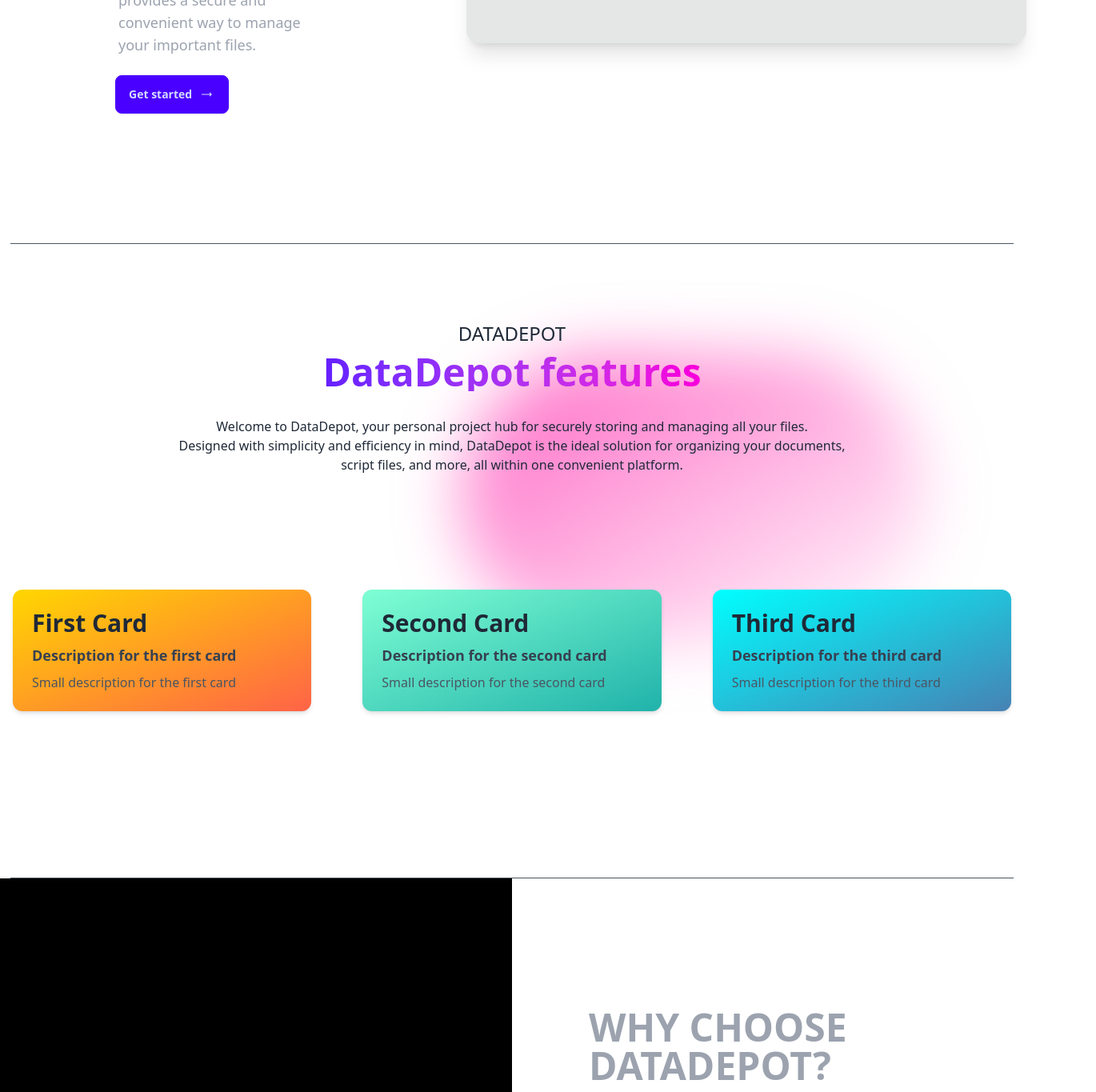
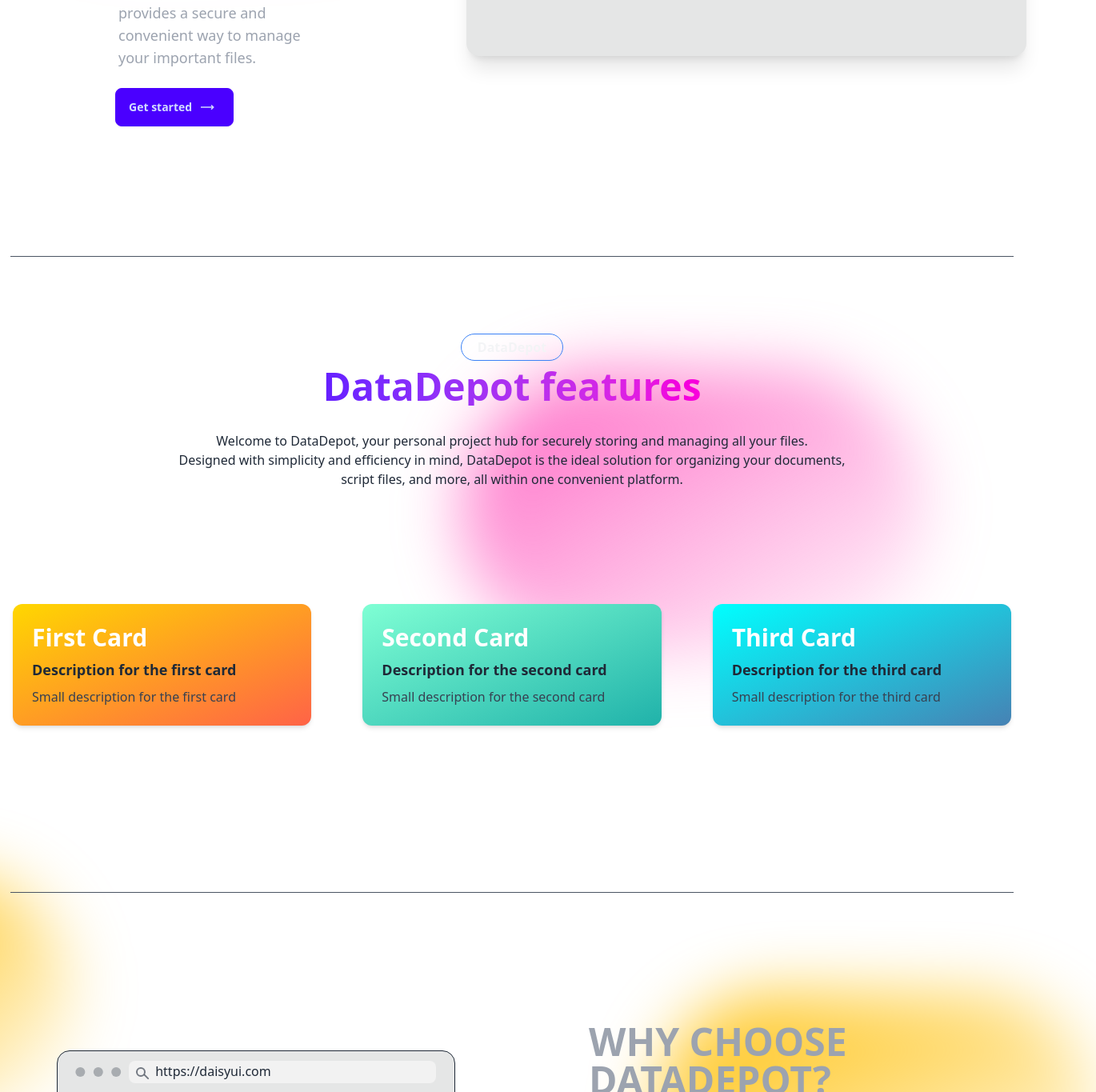
Before and after one commit to OndrejLosensky/DataDepot, a Next.js app: page / in a window 1280 px wide. Shown: the part 580-1945 px from the top of the page at 80% size, 1370 px wide, since content can reach past the window. Built offline with nearby package versions, Linux system fonts and the light colour scheme.

Commit message:
backgroun / scrollnavbar link styling

```diff
--- a/components/Navbar.jsx
+++ b/components/Navbar.jsx
@@ -28,16 +28,16 @@ const Navbar = () => {
   }, []);
 
   return (
-    <div className={`navbar ${isScrolled ? 'bg-base-300 duration-200': 'bg-transparent duration-200 mt-4 ' } opacity-95 sticky top-0`}>
+    <div className={`navbar ${isScrolled ? 'bg-base-300 duration-200': 'bg-transparent duration-200 mt-8 ' } opacity-95 sticky top-0`}>
       <div className="navbar-start ml-8 hover:cursor-pointer" onClick={scrollToTop}>
         <LogoLight/>
         <h2 className='text-2xl pt-2 text-gray-200'> DataDepot </h2>
       </div>
       <div className="navbar-center hidden lg:flex">
         <ul className="menu menu-horizontal px-1">
-          <li className='hover:text-gray-100 duration-200'><Link href="/docs">Docs</Link></li>
-          <li className='hover:text-gray-100 duration-200'><Link href="/docs">Get started</Link></li>
-          <li className='hover:text-gray-100 duration-200'><Link href="/contact">Contact</Link></li>
+          <li className='hover:text-gray-100 duration-200 underline-effect hover:no-underline'><Link href="/docs">Docs</Link></li>
+          <li className='hover:text-gray-100 duration-200 underline-effect hover:no-underline'><Link href="/docs">Get started</Link></li>
+          <li className='hover:text-gray-100 duration-200 underline-effect hover:no-underline'><Link href="/contact">Contact</Link></li>
         </ul>
       </div>
       <div className="navbar-end">
--- a/components/home/Hero.jsx
+++ b/components/home/Hero.jsx
@@ -16,15 +16,26 @@ const Hero = () => {
               DataDepot is the ultimate platform for effortlessly storing and organizing your files.
               Whether it's documents, presentations, or spreadsheets. DataDepot provides a secure and convenient way to manage your important files.
             </p>
-            <button className="pl-1 btn btn-primary hover:-translate-y-1 duration-300">
+            <button className="pl-1 btn btn-primary relative group">
+              <span className="flex items-center">
                 Get started
-              <svg fill="none" viewBox="0 0 24 24" height="1em" width="1.5em">
+                <svg
+                  className="ml-1 transition-transform transform-gpu -translate-y-0 group-hover:translate-x-2 duration-200"
+                  fill="none"
+                  viewBox="0 0 24 24"
+                  height="1.3em"
+                  width="2.2em"
+                >
                   <path
                     fill="currentColor"
                     d="M23.068 11.993l-4.25-4.236-1.412 1.417 1.835 1.83L.932 11v2l18.305.002-1.821 1.828 1.416 1.412 4.236-4.25z"
                   />
                 </svg>
+              </span>
             </button>
+
+
+
           </div>
 
           <div class="flex place-items-center relative mr-32 mt-64 before:absolute before:h-[400px] before:w-full sm:before:w-[380px] before:translate-x-[450px] before:translate-y-[-350px] before:rounded-full before:bg-gradient-to-br before:from-warning before:to-transparent before:blur-2xl before:content-[''] after:absolute after:-z-20 after:h-[180px] after:w-full sm:after:w-[240px] after:translate-x-1/3 after:bg-gradient-conic after:from-secondary after:via-success after:blur-3xl after:content-[''] before:dark:bg-gradient-to-br before:dark:from-transparent before:dark:to-primary before:dark:opacity-20 after:dark:from-green-600 after:dark:via-green-400 after:dark:opacity-100 before:lg:h-[300px] z-[-1]"></div>
--- a/components/home/WhyChoose.jsx
+++ b/components/home/WhyChoose.jsx
@@ -3,9 +3,18 @@ import React from 'react'
 const WhyChoose = () => {
   return (
     <div className='max-w-screen h-[600px] flex flex-row'>
-      <div className='w-1/2 bg-black'>
+      <div className='w-1/2 flex justify-center items-center'>
+        <div className="mockup-browser border bg-base-300">
+          <div className="mockup-browser-toolbar">
+            <div className="input">https://daisyui.com</div>
+          </div>
+          <div className="w-full flex justify-center px-4 py-16 bg-base-200">Hello!</div>
+        </div>
+      </div>
 
-      </div>
+      <div class="flex place-items-center relative mt-64 before:absolute before:h-[400px] before:w-full sm:before:w-[300px] before:-translate-x-[850px] before:translate-y-[-300px] before:rounded-full before:bg-gradient-to-br before:from-warning before:to-transparent before:blur-2xl before:content-[''] after:absolute after:-z-20 after:h-[180px] after:w-full sm:after:w-[240px] after:translate-x-1/3 after:bg-gradient-conic after:from-secondary after:via-success after:blur-3xl after:content-[''] before:dark:bg-gradient-to-br before:dark:from-transparent before:dark:to-primary before:dark:opacity-20 after:dark:from-green-600 after:dark:via-green-400 after:dark:opacity-100 before:lg:h-[300px] z-[-1]"></div>
+      <div class="flex place-items-center relative mt-64 before:absolute before:h-[800px] before:w-full sm:before:w-[550px] before:translate-x-[180px] before:translate-y-[-150px] before:rounded-full before:bg-gradient-to-br before:from-warning before:to-transparent before:blur-2xl before:content-[''] after:absolute after:-z-20 after:h-[180px] after:w-full sm:after:w-[240px] after:translate-x-1/3 after:bg-gradient-conic after:from-secondary after:via-success after:blur-3xl after:content-[''] before:dark:bg-gradient-to-br before:dark:from-transparent before:dark:to-primary before:dark:opacity-10 after:dark:from-green-600 after:dark:via-green-400 after:dark:opacity-100 before:lg:h-[300px] z-[-1]"></div>
+
       <div className='w-1/2 flex flex-col justify-center'>
           <h2 className='text-5xl text-gray-400 uppercase ml-24 font-bold text-left pb-4'>
             Why choose DataDepot?
--- a/components/layout/FeaturesCard.jsx
+++ b/components/layout/FeaturesCard.jsx
@@ -6,10 +6,10 @@ const FeaturesCard = ({ heading, description, smallDescription, gradientFrom, gr
   };
 
   return (
-    <div className="w-[400px] flex flex-col h-auto bg-white rounded-xl shadow-md p-6 m-4" style={cardStyle}>
+    <div className="w-[400px] flex flex-col h-auto bg-white text-white rounded-xl shadow-md p-6 m-4" style={cardStyle}>
       <h2 className="text-3xl font-bold mb-2">{heading}</h2>
-      <h4 className="text-lg font-semibold text-gray-700 mb-2">{description}</h4>
-      <p className="text-base text-gray-600">{smallDescription}</p>
+      <h4 className="text-lg font-semibold text-gray-800 mb-2">{description}</h4>
+      <p className="text-base text-gray-700">{smallDescription}</p>
     </div>
   );
 };
--- a/components/layout/SectionTitle.jsx
+++ b/components/layout/SectionTitle.jsx
@@ -2,8 +2,8 @@ import React from 'react';
 
 const SectionTitle = ({ name }) => {
   return (
-    <div className="text-2xl text-center pb-2 uppercase w-48 mx-auto">
-      <p className="">
+    <div className="w-32 mx-auto pb-2">
+      <p className="text-md font-bold text-center text-gray-100 border border-blue-500 rounded-full py-1 px-4">
         {name}
       </p>
     </div>
--- a/pages/contact.js
+++ b/pages/contact.js
@@ -1,4 +1,4 @@
-import Contact from "../components/contact";
+import Contact from "../components/contact/contact";
 
 function ContactPage () {
     return <Contact/>
--- a/src/app/globals.css
+++ b/src/app/globals.css
@@ -38,3 +38,21 @@ html, body {
     backdrop-filter: blur(10px);
     z-index: -1;
   }
+
+  .underline-effect {
+    position: relative;
+  }
+  .underline-effect::before {
+    content: '';
+    position: absolute;
+    bottom: -2px;
+    left: 0;
+    width: 100%;
+    height: 2px;
+    background-color: #ffffff;
+    transform: scaleX(0);
+    transition: transform 0.3s ease;
+  }
+  .underline-effect:hover::before {
+    transform: scaleX(1);
+  }
```
Lines whose indentation alone changed are shown as unchanged.
